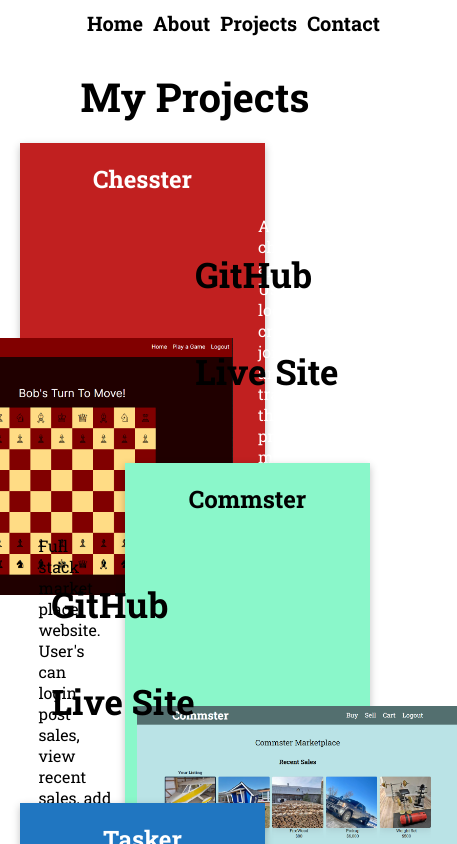
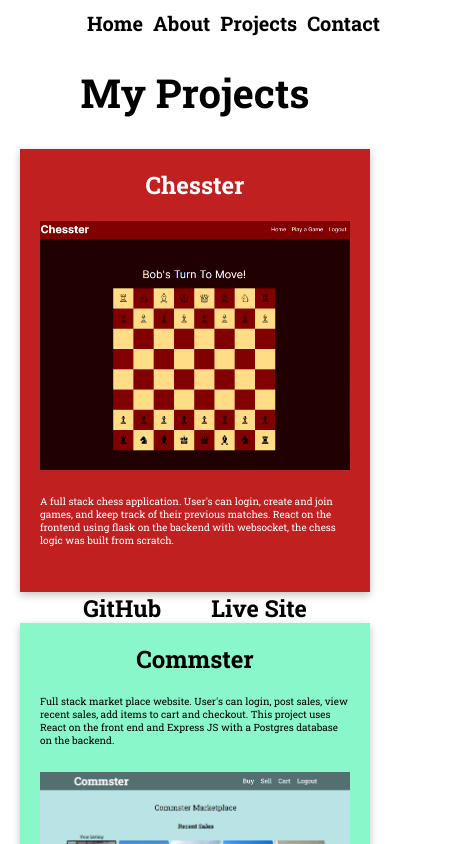
Before and after one commit to Eric-Zanette/portfolio, a React (Create React App) app: page /projects in a window 390 px wide. Shown: the top 844 px of the page, 457 px wide, since content can reach past the window. Built offline with nearby package versions, Linux system fonts and the light colour scheme.

Commit message:
media queries projects

```diff
--- a/src/App.js
+++ b/src/App.js
@@ -3,11 +3,18 @@ import Home from "./Pages/Home";
 import Contact from "./Pages/Contact";
 import Projects from "./Pages/Projects";
 import About from "./Pages/About";
+import LoadingScreen from "./components/LoadingScreen";
+import useImagePreload from "./useImagePreload";
 import { Routes, Route, BrowserRouter as Router } from "react-router-dom";
 
 function App() {
+  const imagesLoaded = useImagePreload();
+
   return (
     <Router>
+      {!imagesLoaded ? (
+        <LoadingScreen />
+      ) : (
         <div className="App">
           <Navbar />
           <Routes>
@@ -17,6 +24,7 @@ function App() {
             <Route path="/contact" element={<Contact />} />
           </Routes>
         </div>
+      )}
     </Router>
   );
 }
--- a/src/Pages/Projects.jsx
+++ b/src/Pages/Projects.jsx
@@ -36,7 +36,7 @@ const Projects = () => {
             </a>
           </div>
         </div>
-        <div className="projectLine">
+        <div className="projectLine commster">
           <div className="projectContainer commster">
             <h2 className="projectHeader">Commster</h2>
             <div className="projectContent">
--- /dev/null
+++ b/src/components/LoadingScreen.jsx
@@ -0,0 +1,13 @@
+import React from "react";
+
+const LoadingScreen = () => {
+  return (
+    <div className="container">
+      <div className="loadingContainer">
+        <h1>Welcome</h1>
+      </div>
+    </div>
+  );
+};
+
+export default LoadingScreen;
--- a/src/index.css
+++ b/src/index.css
@@ -108,7 +108,7 @@ nav .navLinks {
   opacity: 0;
   position: absolute;
   right: 70%;
-  top: 43%;
+  top: 40%;
 
   width: 230px;
   pointer-events: none;
@@ -185,9 +185,13 @@ nav .navLinks {
 .projectsPage .projectLine {
   display: flex;
   position: relative;
-  height: 340px;
-  margin-bottom: -10px;
+  margin-bottom: 30px;
   align-items: center;
+  margin-bottom: -2%;
+}
+
+.projectsPage .projectLine.commster {
+  justify-content: flex-end;
 }
 
 .projectsPage .projectLine .projectLinks {
@@ -222,9 +226,9 @@ nav .navLinks {
 
 .projectsPage .projectLine .projectContainer {
   padding: 20px;
-  position: absolute;
+  position: relative;
   width: 70%;
-  height: 360px;
+  height: auto;
   padding: 20px;
   color: white;
   animation: slideInFromLeft 1s forwards;
@@ -264,7 +268,8 @@ nav .navLinks {
 }
 
 .projectsPage .projectContainer .projectContent .projectImage {
-  width: 320px;
+  position: relative;
+  width: 55%;
 }
 
 /* About me */
@@ -359,6 +364,24 @@ nav .navLinks {
   transform: translateY(-5px);
 }
 
+/* Loading Screen */
+
+.loadingContainer {
+  position: absolute;
+  display: flex;
+  flex-direction: column;
+  align-items: center;
+  justify-content: center;
+  height: 100vh;
+  width: 100%;
+}
+
+.loadingContainer h1 {
+  font-size: 100px;
+  animation: fadeIn 2s ease-in-out;
+  margin-bottom: 200px;
+}
+
 /* Utilities */
 .container {
   width: 100%;
@@ -390,7 +413,7 @@ nav .navLinks {
     right: 100%;
   }
   to {
-    right: 0;
+    right: 0%;
   }
 }
 
@@ -421,3 +444,50 @@ nav .navLinks {
     transform: translateY(0);
   }
 }
+
+@media (max-width: 800px) {
+  .projectsPage {
+    margin-top: 0;
+  }
+
+  .projectsPage .projectLine {
+    display: flex;
+    flex-direction: column;
+    margin-bottom: 0;
+    height: auto;
+  }
+
+  .projectsPage .projectLine .projectLinks {
+    position: relative;
+    flex-direction: row;
+    right: 0;
+    left: 0;
+    font-size: 30px;
+    height: auto;
+  }
+
+  .projectsPage .projectLine .projectLinks.left {
+    left: 0;
+  }
+
+  .projectsPage .projectLine .projectContainer {
+    position: relative;
+    width: 100%;
+    height: auto;
+  }
+}
+
+@media (max-width: 500px) {
+  .projectsPage .projectLine .projectContainer .projectContent {
+    flex-direction: column;
+    font-size: 10px;
+  }
+
+  .projectsPage .projectLine .projectContainer .projectImage {
+    width: 100%;
+  }
+
+  .projectsPage .projectLine .projectLinks {
+    font-size: 20px;
+  }
+}
--- /dev/null
+++ b/src/useImagePreload.jsx
@@ -0,0 +1,33 @@
+import { useEffect, useState } from "react";
+
+const useImagePreload = () => {
+  const [imagesLoaded, setImagesLoaded] = useState(false);
+
+  const imageUrls = [
+    "./img/commster.png",
+    "./img/chesster.png",
+    "./img/eric.jpg",
+    "./img/tasker.png",
+  ];
+
+  useEffect(() => {
+    let loadedCount = 0;
+    imageUrls.forEach((url) => {
+      const img = new Image();
+      img.src = url;
+      img.onload = () => {
+        loadedCount += 1;
+        if (loadedCount === imageUrls.length) {
+          const myTimeout = setTimeout(() => setImagesLoaded(true), 2000);
+        }
+      };
+      img.onerror = () => {
+        console.error(`failed to load image: ${url}`);
+      };
+    });
+  }, [imageUrls]);
+
+  return imagesLoaded;
+};
+
+export default useImagePreload;
```
Lines whose indentation alone changed are shown as unchanged.
